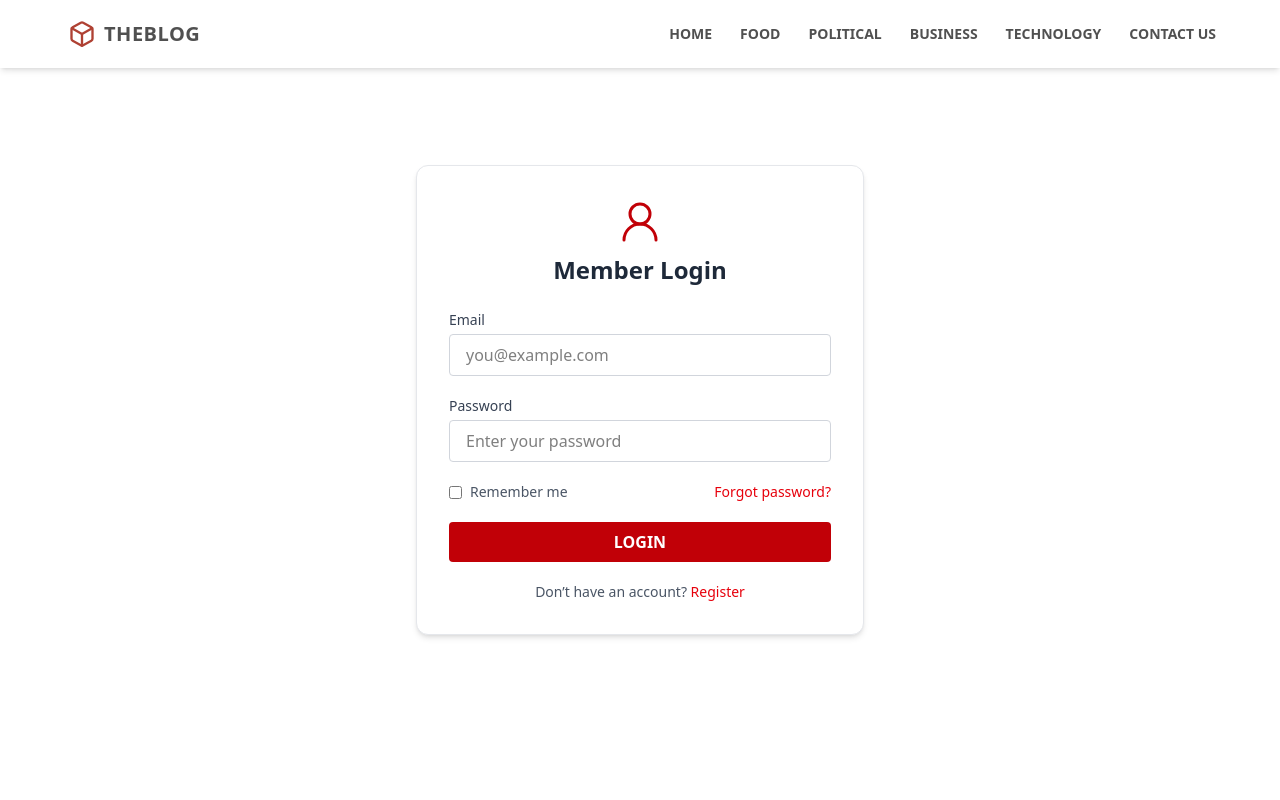
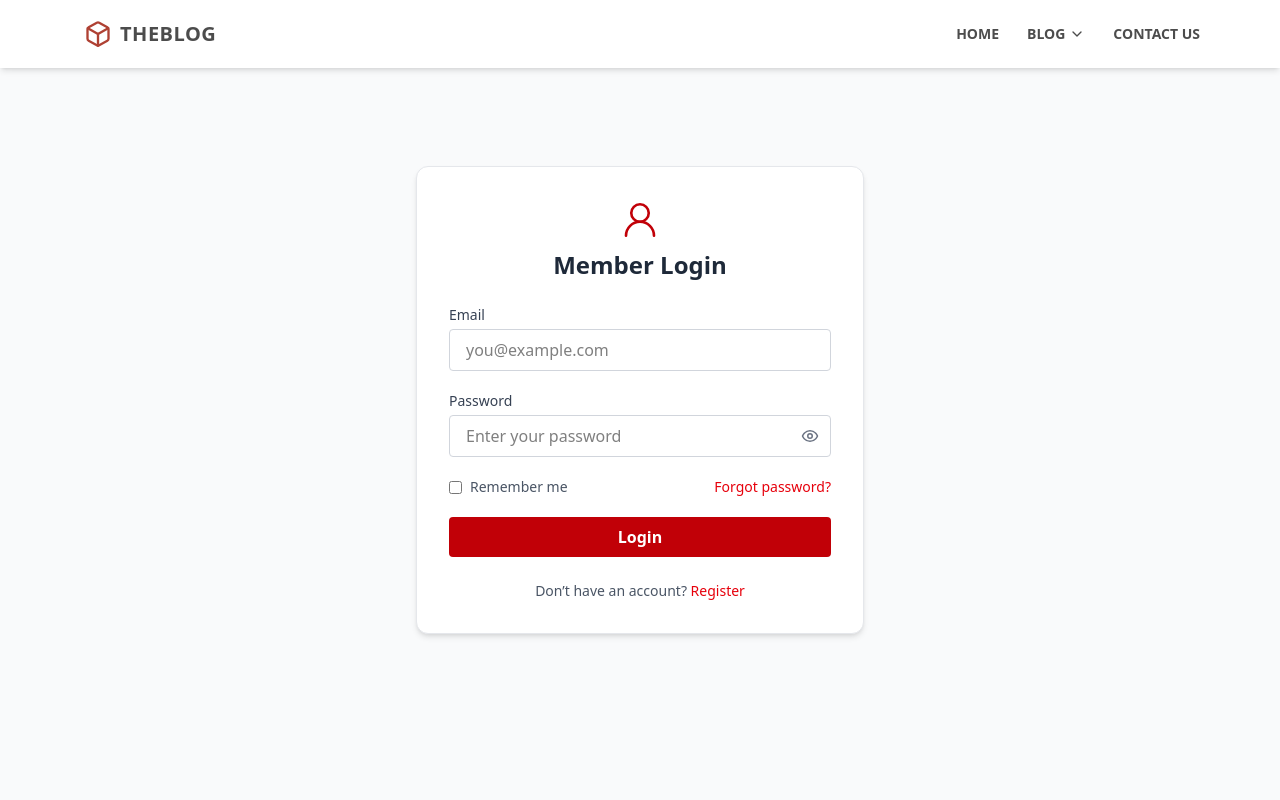
Before and after one commit to aaryae/blog-frontend, a React (Vite) app: page /login in a window 1280 px wide. Shown: the top 800 px of the page. Built offline with nearby package versions, Linux system fonts and the light colour scheme.

Commit message:
feat: context added for login, logout and isloggedIn. endpoint implementation for register , login

```diff
--- a/src/App.jsx
+++ b/src/App.jsx
@@ -13,6 +13,7 @@ import LandingPage from './ui/user/pages/LandingPage'
 import Politicalpage from './ui/user/pages/Politicalpage'
 import TechnologyPage from './ui/user/pages/TechnologyPage'
 import LandingTemplate from './ui/user/templates/Landing.Template'
+import Profile from './ui/user/organisms/auth/Profile'
 
 const router = createBrowserRouter([
   {
@@ -62,6 +63,14 @@ const router = createBrowserRouter([
         ),
       },
       {
+        path:'/profile',
+        element:(
+          <ProtectedRoute>
+            <Profile/>
+          </ProtectedRoute>
+        )
+      },
+      {
         path: '/register',
         element: <Register />,
       },
--- a/src/config/schema/auth/login.schema.js
+++ b/src/config/schema/auth/login.schema.js
@@ -1,6 +1,6 @@
 import { object, string } from 'yup'
 
 export const loginSchema = object().shape({
-  username: string().email('Invalid email format').required('Email is required'),
+  email: string().email('Invalid email format').required('Email is required'),
   password: string().min(6, 'Minimum 6 characters').required('Password is required'),
 })
--- /dev/null
+++ b/src/context/AuthContext.jsx
@@ -0,0 +1,30 @@
+import { createContext, useContext, useState, useEffect } from 'react'
+
+const AuthContext = createContext()
+
+export const AuthProvider = ({ children }) => {
+  const [isLoggedIn, setIsLoggedIn] = useState(false)
+
+  useEffect(() => {
+    const token = localStorage.getItem('token')
+    setIsLoggedIn(!!token)
+  }, [])
+
+  const login = (token) => {
+    localStorage.setItem('token', token)
+    setIsLoggedIn(true)
+  }
+
+  const logout = () => {
+    localStorage.removeItem('token')
+    setIsLoggedIn(false)
+  }
+
+  return (
+    <AuthContext.Provider value={{ isLoggedIn, login, logout }}>
+      {children}
+    </AuthContext.Provider>
+  )
+}
+
+export const useAuth = () => useContext(AuthContext)
--- a/src/main.jsx
+++ b/src/main.jsx
@@ -2,9 +2,12 @@ import { StrictMode } from 'react'
 import { createRoot } from 'react-dom/client'
 import App from './App.jsx'
 import './index.css'
+import { AuthProvider } from './context/AuthContext.jsx'
 
 createRoot(document.getElementById('root')).render(
   <StrictMode>
+    <AuthProvider>
     <App />
+    </AuthProvider>
   </StrictMode>
 )
--- a/src/ui/user/atoms/LoginFAB.jsx
+++ b/src/ui/user/atoms/LoginFAB.jsx
@@ -1,9 +1,17 @@
 import { LogIn, User, UserPlus } from 'lucide-react'
-import { useState } from 'react'
+import { useState, useEffect } from 'react'
 import { Link } from 'react-router-dom'
 
 const LoginFAB = () => {
   const [hovered, setHovered] = useState(false)
+  const [isLoggedIn, setIsLoggedIn] = useState(false)
+
+  useEffect(() => {
+    const token = localStorage.getItem('token')
+    setIsLoggedIn(!!token)
+  }, [])
+
+  if (isLoggedIn) return null // 🔒 Hide if logged in
 
   return (
     <div
--- a/src/ui/user/organisms/auth/Login.jsx
+++ b/src/ui/user/organisms/auth/Login.jsx
@@ -1,38 +1,60 @@
+import { useState, useEffect } from 'react'
+import { useForm } from 'react-hook-form'
 import { yupResolver } from '@hookform/resolvers/yup'
-import { UserRound } from 'lucide-react'
-import { useForm } from 'react-hook-form'
-import { Link, useNavigate } from 'react-router-dom'
+import { useNavigate, Link } from 'react-router-dom'
+import { Eye, EyeOff, UserRound } from 'lucide-react'
+import { useAuth } from '../../../../context/AuthContext'
 import { loginSchema } from '../../../../config/schema/auth/login.schema'
 import { signIn } from '../../../../services/auth/authService'
 
 const Login = () => {
+  const { login } = useAuth()
   const navigate = useNavigate()
+  const [showPassword, setShowPassword] = useState(false)
+  const [rememberMe, setRememberMe] = useState(false)
 
-  const { register, handleSubmit,formState: { errors },} = useForm({resolver: yupResolver(loginSchema), })
+  const {
+    register,
+    handleSubmit,
+    setValue,
+    formState: { errors, isSubmitting },
+  } = useForm({
+    resolver: yupResolver(loginSchema),
+  })
+
+  // On mount, pre-fill email if remembered
+  useEffect(() => {
+    const savedEmail = localStorage.getItem('rememberedEmail')
+    if (savedEmail) {
+      setValue('email', savedEmail)
+      setRememberMe(true)
+    }
+  }, [setValue])
 
   const onSubmit = async (data) => {
     try {
+      if (rememberMe) {
+        localStorage.setItem('rememberedEmail', data.email)
+      } else {
+        localStorage.removeItem('rememberedEmail')
+      }
+
       const result = await signIn(data)
-      console.log('✅ Login success:', result)
-
-      // Optionally store JWT in localStorage or context
-      localStorage.setItem('token', result.token)
-
-      // Redirect to dashboard/home page
+      login(result.token)
       navigate('/')
     } catch (error) {
-      console.error('❌ Login failed:', error.response?.data?.message || error.message)
-      alert('Login failed. Please check your credentials.')
+      console.error('Login error:', error)
+      alert('❌ Invalid email or password.')
     }
   }
 
   return (
-    <div className='min-h-screen flex items-center justify-center bg-white px-6'>
+    <div className='min-h-screen flex items-center justify-center bg-gray-50 px-6'>
       <div className='w-full max-w-md bg-white border border-gray-200 rounded-xl shadow-md p-8 space-y-6'>
-        {/* Icon & Title */}
+        {/* Header Icon + Title */}
         <div className='text-center'>
-          <div className='text-5xl mb-2 mx-auto w-fit text-red-700'>
-            <UserRound size={48} strokeWidth={1.5} />
+          <div className='text-4xl mb-2 mx-auto w-fit text-red-700'>
+            <UserRound size={42} strokeWidth={1.5} />
           </div>
           <h2 className='text-2xl font-bold text-gray-800'>Member Login</h2>
         </div>
@@ -43,30 +65,43 @@ const Login = () => {
           <div>
             <label className='block text-sm font-medium text-gray-700 mb-1'>Email</label>
             <input
-              type='text'
-              {...register('username')}
+              type='email'
+              {...register('email')}
               placeholder='you@example.com'
               className='w-full border border-gray-300 px-4 py-2 rounded focus:outline-none focus:ring-2 focus:ring-red-600'
             />
-            <p className='text-sm text-red-500'>{errors.username?.message}</p>
+            <p className='text-sm text-red-500'>{errors.email?.message}</p>
           </div>
 
-          {/* Password */}
+          {/* Password with Eye Toggle */}
           <div>
             <label className='block text-sm font-medium text-gray-700 mb-1'>Password</label>
+            <div className='relative'>
               <input
-              type='password'
+                type={showPassword ? 'text' : 'password'}
                 {...register('password')}
                 placeholder='Enter your password'
-              className='w-full border border-gray-300 px-4 py-2 rounded focus:outline-none focus:ring-2 focus:ring-red-600'
+                className='w-full border border-gray-300 px-4 py-2 rounded pr-10 focus:outline-none focus:ring-2 focus:ring-red-600'
               />
+              <span
+                className='absolute inset-y-0 right-3 flex items-center cursor-pointer text-gray-500'
+                onClick={() => setShowPassword((prev) => !prev)}
+              >
+                {showPassword ? <EyeOff size={18} /> : <Eye size={18} />}
+              </span>
+            </div>
             <p className='text-sm text-red-500'>{errors.password?.message}</p>
           </div>
 
-          {/* Remember me & Forgot password */}
+          {/* Remember Me + Forgot Password */}
           <div className='flex items-center justify-between text-sm text-gray-600'>
             <label className='flex items-center gap-2'>
-              <input type='checkbox' className='accent-red-600' />
+              <input
+                type='checkbox'
+                checked={rememberMe}
+                onChange={() => setRememberMe(!rememberMe)}
+                className='accent-red-600'
+              />
               Remember me
             </label>
             <Link to='/forgot-password' className='text-red-600 hover:underline'>
@@ -74,13 +109,15 @@ const Login = () => {
             </Link>
           </div>
 
-          {/* Submit */}
+          {/* Submit Button */}
           <button
             type='submit'
+            disabled={isSubmitting}
             className='w-full bg-red-700 hover:bg-red-800 text-white font-semibold py-2 rounded transition'
           >
-            LOGIN
+            {isSubmitting ? 'Logging in...' : 'Login'}
           </button>
+        </form>
 
         {/* Register Link */}
         <p className='text-sm text-center text-gray-600'>
@@ -89,7 +126,6 @@ const Login = () => {
             Register
           </Link>
         </p>
-        </form>
       </div>
     </div>
   )
--- a/src/ui/user/organisms/navbar/Navbar.jsx
+++ b/src/ui/user/organisms/navbar/Navbar.jsx
@@ -1,31 +1,71 @@
-import { Link } from 'react-router-dom'
+import { Link, useNavigate } from 'react-router-dom'
+import { useState } from 'react'
 import Logo from '../../atoms/Logo'
+import { ChevronDown } from 'lucide-react'
+import { useAuth } from '../../../../context/AuthContext'
 
 export default function Navbar() {
+  const { isLoggedIn, logout } = useAuth()
+  const [isDropdownOpen, setIsDropdownOpen] = useState(false)
+  const navigate = useNavigate()
+
+  const handleLogout = () => {
+    logout()
+    navigate('/login')
+  }
+
   return (
-    <nav
-      className='bg-[white]
-     text-[#000000af] w-full fixed top-0 z-40 shadow-md  '
-    >
-      <div className='max-w-6xl mx-auto w-full flex gap-8 items-center justify-between py-4 '>
+    <nav className='bg-white text-black/70 w-full fixed top-0 z-40 shadow-md'>
+      <div className='max-w-6xl mx-auto w-full flex items-center justify-between py-4 px-4'>
         <Logo />
-        <button id='menu-toggle' className='md:hidden text-2xl'>
-          &#9776;
-        </button>
-        <div className='hidden md:flex'>
-          <ul className='flex gap-7'>
-            {['Home', 'Food', 'Political', 'Business', 'Technology', 'Contact Us'].map((item) => {
-              const isHome = item === 'Home'
-              const link = isHome ? '/' : `/${item.toLowerCase().replace(' ', '')}`
 
-              return (
-                <li key={item} className='font-bold uppercase text-sm'>
-                  <Link to={link}>{item}</Link>
-                </li>
-              )
-            })}
-          </ul>
+        {/* Desktop Nav */}
+        <div className='hidden md:flex items-center gap-7'>
+          <Link to='/' className='font-bold uppercase text-sm'>Home</Link>
+
+          {/* Blog Dropdown */}
+          <div className='relative'>
+            <button
+              onClick={() => setIsDropdownOpen(!isDropdownOpen)}
+              className='font-bold uppercase text-sm flex items-center gap-1'
+            >
+              Blog <ChevronDown size={16} />
+            </button>
+            {isDropdownOpen && (
+              <ul className='absolute top-full left-0 bg-white border rounded shadow-md mt-2 w-40 cursor-pointer'>
+                {['Food', 'Technology', 'Business', 'Political'].map((category) => (
+                  <li key={category}>
+                    <Link
+                      to={`/${category.toLowerCase()}`}
+                      className='block px-4 py-2 text-sm hover:bg-gray-100 cursor-pointer'
+                      onClick={() => setIsDropdownOpen(false)}
+                    >
+                      {category}
+                    </Link>
+                  </li>
+                ))}
+              </ul>
+            )}
+          </div>
+
+          <Link to='/contactus' className='font-bold uppercase text-sm cursor-pointer'>Contact Us</Link>
+
+          {/* Authenticated */}
+          {isLoggedIn && (
+            <>
+              <Link to='/profile' className='font-bold uppercase text-sm cursor-pointer'>User Profile</Link>
+              <button
+                onClick={handleLogout}
+                className='font-bold uppercase text-sm text-red-600 hover:underline cursor-pointer'
+              >
+                Logout
+              </button>
+            </>
+          )}
         </div>
+
+        {/* Mobile icon */}
+        <button id='menu-toggle' className='md:hidden text-2xl cursor-pointer'>&#9776;</button>
       </div>
     </nav>
   )
```
Also changed, not shown: src/ui/user/organisms/auth/Register.jsx (+15 -3 lines). Lines whose indentation alone changed are shown as unchanged.
